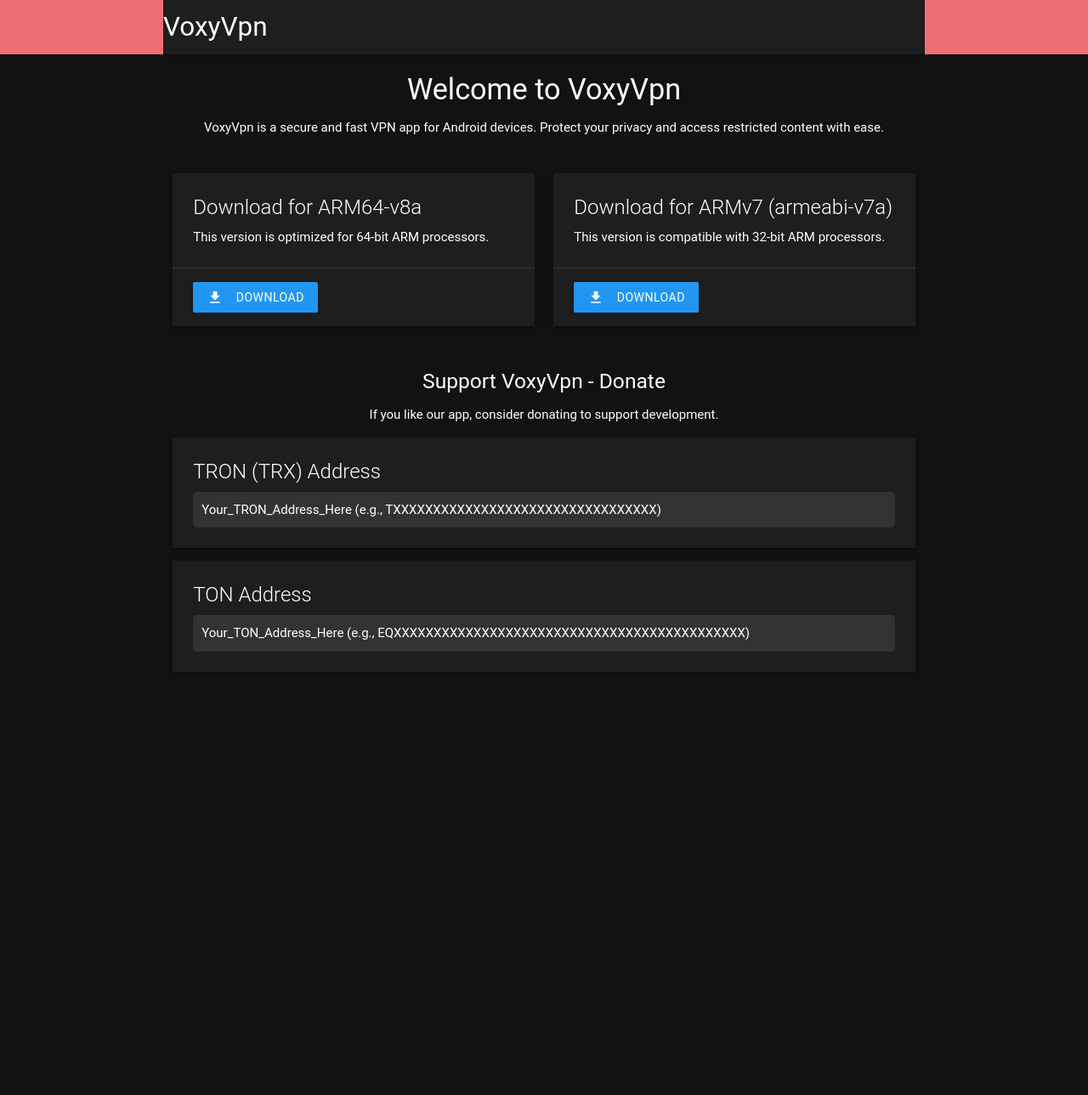
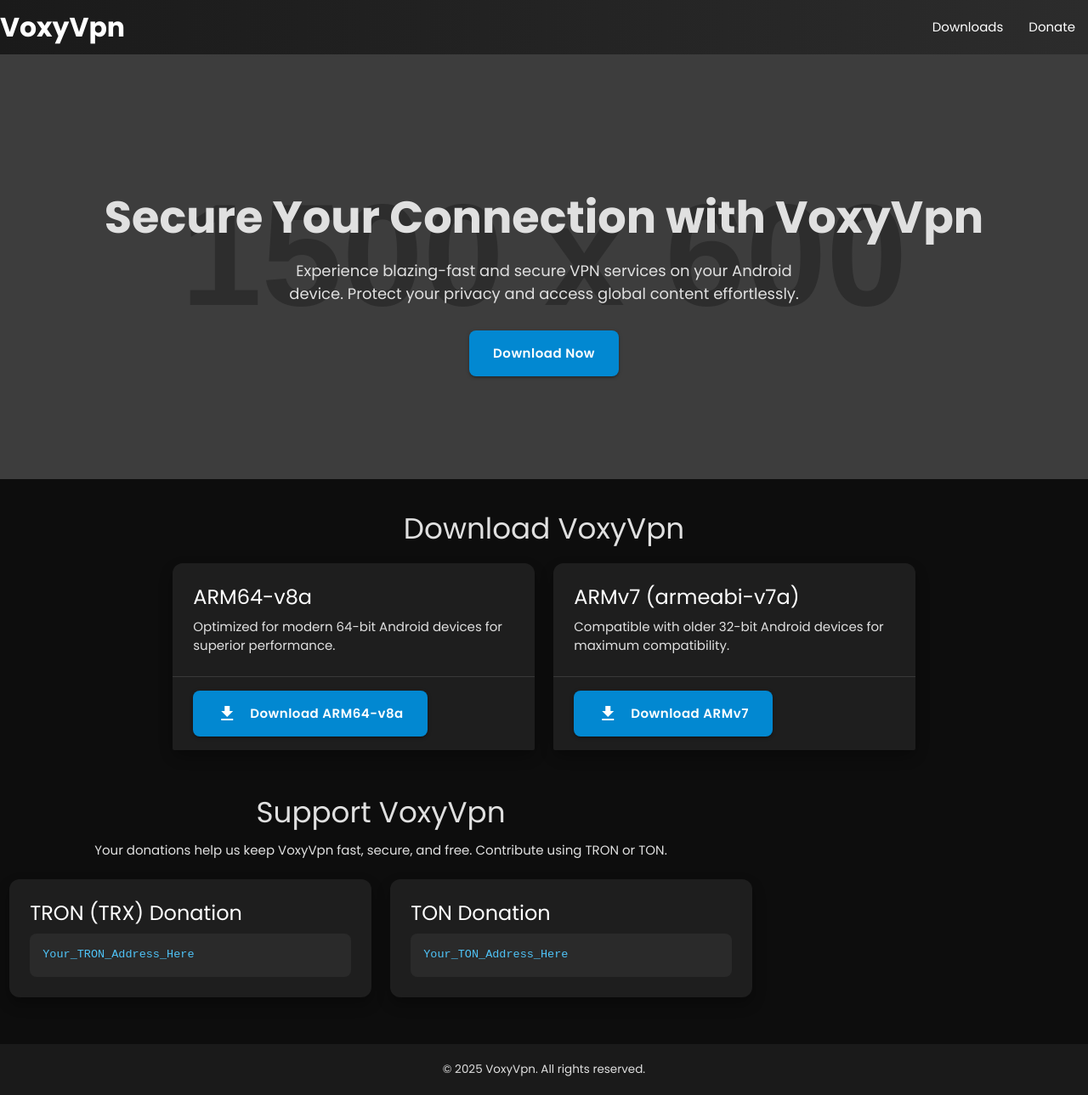
Before and after one commit to VoxyVpn/ResApi, a plain HTML site: page index.html in a window 1280 px wide. Shown: the whole page at 85% size. Before the commit the page ends 826 px from the top, so only its background shows below. Drawn offline with nearby package versions, Linux system fonts and the light colour scheme; placeholder pictures from the web are drawn by us.

Commit message:
Update index.html

```diff
--- a/index.html
+++ b/index.html
@@ -3,65 +3,152 @@
 <head>
     <meta charset="UTF-8">
     <meta name="viewport" content="width=device-width, initial-scale=1.0">
-    <title>VoxyVpn - Secure VPN for Android</title>
+    <title>VoxyVpn - Secure & Fast VPN for Android</title>
     <!-- Materialize CSS CDN -->
     <link rel="stylesheet" href="https://cdnjs.cloudflare.com/ajax/libs/materialize/1.0.0/css/materialize.min.css">
     <!-- Material Icons -->
     <link href="https://fonts.googleapis.com/icon?family=Material+Icons" rel="stylesheet">
+    <!-- Google Fonts -->
+    <link href="https://fonts.googleapis.com/css2?family=Poppins:wght@400;600;700&display=swap" rel="stylesheet">
     <style>
         body {
-            background-color: #121212;
-            color: #ffffff;
-            font-family: 'Roboto', sans-serif;
+            background-color: #0d0d0d;
+            color: #e0e0e0;
+            font-family: 'Poppins', sans-serif;
+            margin: 0;
+            overflow-x: hidden;
         }
         .nav-wrapper {
-            background-color: #1e1e1e;
+            background: linear-gradient(90deg, #1a1a1a, #2c2c2c);
+            box-shadow: 0 4px 8px rgba(0, 0, 0, 0.5);
+        }
+        .brand-logo {
+            font-weight: 700;
+            font-size: 2rem;
+            padding-left: 20px;
+        }
+        .hero-section {
+            background: url('https://via.placeholder.com/1500x600/1a1a1a/333333?text=VoxyVpn') no-repeat center/cover;
+            height: 500px;
+            display: flex;
+            align-items: center;
+            justify-content: center;
+            text-align: center;
+            position: relative;
+            margin-bottom: 40px;
+        }
+        .hero-section::after {
+            content: '';
+            position: absolute;
+            top: 0;
+            left: 0;
+            width: 100%;
+            height: 100%;
+            background: rgba(0, 0, 0, 0.7);
+        }
+        .hero-content {
+            position: relative;
+            z-index: 1;
+        }
+        .hero-content h1 {
+            font-size: 3.5rem;
+            font-weight: 700;
+            margin-bottom: 20px;
+        }
+        .hero-content p {
+            font-size: 1.2rem;
+            max-width: 600px;
+            margin: 0 auto 30px;
         }
         .card {
             background-color: #1e1e1e;
+            border-radius: 12px;
+            box-shadow: 0 8px 16px rgba(0, 0, 0, 0.3);
+            transition: transform 0.3s ease;
         }
-        .btn {
-            background-color: #2196f3;
+        .card:hover {
+            transform: translateY(-5px);
         }
-        .btn:hover {
-            background-color: #1976d2;
+        .card-title {
+            font-weight: 600;
+            color: #ffffff;
+        }
+        .btn-large {
+            background-color: #0288d1;
+            border-radius: 8px;
+            text-transform: none;
+            font-weight: 600;
+            transition: background-color 0.3s ease;
+        }
+        .btn-large:hover {
+            background-color: #0277bd;
         }
         .donate-section {
-            margin-top: 20px;
+            margin: 40px 0;
         }
         .donate-address {
-            background-color: #333333;
-            padding: 10px;
-            border-radius: 5px;
+            background-color: #2a2a2a;
+            padding: 15px;
+            border-radius: 8px;
             word-break: break-all;
+            font-family: 'Courier New', Courier, monospace;
+            font-size: 0.9rem;
+            color: #4fc3f7;
+        }
+        .footer {
+            background-color: #1a1a1a;
+            padding: 20px 0;
+            text-align: center;
+            margin-top: 40px;
+        }
+        .footer p {
+            margin: 0;
+            font-size: 0.9rem;
+        }
+        @media (max-width: 600px) {
+            .hero-content h1 {
+                font-size: 2.5rem;
+            }
+            .hero-section {
+                height: 400px;
+            }
         }
     </style>
 </head>
 <body>
+    <!-- Navigation -->
     <nav>
-        <div class="nav-wrapper container">
+        <div class="nav-wrapper">
             <a href="#" class="brand-logo">VoxyVpn</a>
+            <ul class="right hide-on-med-and-down">
+                <li><a href="#downloads">Downloads</a></li>
+                <li><a href="#donate">Donate</a></li>
+            </ul>
         </div>
     </nav>
 
-    <div class="container">
-        <div class="row">
-            <div class="col s12">
-                <h4 class="center-align">Welcome to VoxyVpn</h4>
-                <p class="center-align">VoxyVpn is a secure and fast VPN app for Android devices. Protect your privacy and access restricted content with ease.</p>
-            </div>
+    <!-- Hero Section -->
+    <div class="hero-section">
+        <div class="hero-content">
+            <h1>Secure Your Connection with VoxyVpn</h1>
+            <p>Experience blazing-fast and secure VPN services on your Android device. Protect your privacy and access global content effortlessly.</p>
+            <a href="#downloads" class="btn-large waves-effect waves-light">Download Now</a>
         </div>
+    </div>
 
+    <!-- Download Section -->
+    <div class="container" id="downloads">
+        <h4 class="center-align">Download VoxyVpn</h4>
         <div class="row">
             <div class="col s12 m6">
                 <div class="card">
                     <div class="card-content">
-                        <span class="card-title">Download for ARM64-v8a</span>
-                        <p>This version is optimized for 64-bit ARM processors.</p>
+                        <span class="card-title">ARM64-v8a</span>
+                        <p>Optimized for modern 64-bit Android devices for superior performance.</p>
                     </div>
                     <div class="card-action">
-                        <a href="path/to/voxyvpn_arm64-v8a.apk" class="btn waves-effect waves-light" download>
-                            <i class="material-icons left">file_download</i> Download
+                        <a href="path/to/voxyvpn_arm64-v8a.apk" class="btn-large waves-effect waves-light" download>
+                            <i class="material-icons left">file_download</i> Download ARM64-v8a
                         </a>
                     </div>
                 </div>
@@ -69,39 +156,55 @@
             <div class="col s12 m6">
                 <div class="card">
                     <div class="card-content">
-                        <span class="card-title">Download for ARMv7 (armeabi-v7a)</span>
-                        <p>This version is compatible with 32-bit ARM processors.</p>
+                        <span class="card-title">ARMv7 (armeabi-v7a)</span>
+                        <p>Compatible with older 32-bit Android devices for maximum compatibility.</p>
                     </div>
                     <div class="card-action">
-                        <a href="path/to/voxyvpn_armeabi-v7a.apk" class="btn waves-effect waves-light" download>
-                            <i class="material-icons left">file_download</i> Download
+                        <a href="path/to/voxyvpn_armeabi-v7a.apk" class="btn-large waves-effect waves-light" download>
+                            <i class="material-icons left">file_download</i> Download ARMv7
                         </a>
-                    </div>
-                </div>
-            </div>
-        </div>
-
-        <div class="row donate-section">
-            <div class="col s12">
-                <h5 class="center-align">Support VoxyVpn - Donate</h5>
-                <p class="center-align">If you like our app, consider donating to support development.</p>
-                <div class="card">
-                    <div class="card-content">
-                        <span class="card-title">TRON (TRX) Address</span>
-                        <div class="donate-address">Your_TRON_Address_Here (e.g., TXXXXXXXXXXXXXXXXXXXXXXXXXXXXXXXXX)</div>
-                    </div>
-                </div>
-                <div class="card">
-                    <div class="card-content">
-                        <span class="card-title">TON Address</span>
-                        <div class="donate-address">Your_TON_Address_Here (e.g., EQXXXXXXXXXXXXXXXXXXXXXXXXXXXXXXXXXXXXXXXXXXXX)</div>
                     </div>
                 </div>
             </div>
         </div>
     </div>
 
+    <!-- Donate Section -->
+    <div class="container donate-section" id="donate">
+        <h4 class="center-align">Support VoxyVpn</h4>
+        <p class="center-align">Your donations help us keep VoxyVpn fast, secure, and free. Contribute using TRON or TON.</p>
+        <div class="row">
+            <div class="col s12 m6">
+                <div class="card">
+                    <div class="card-content">
+                        <span class="card-title">TRON (TRX) Donation</span>
+                        <div class="donate-address">Your_TRON_Address_Here</div>
+                    </div>
+                </div>
+            </div>
+            <div class="col s12 m6">
+                <div class="card">
+                    <div class="card-content">
+                        <span class="card-title">TON Donation</span>
+                        <div class="donate-address">Your_TON_Address_Here</div>
+                    </div>
+                </div>
+            </div>
+        </div>
+    </div>
+
+    <!-- Footer -->
+    <footer class="footer">
+        <p>&copy; 2025 VoxyVpn. All rights reserved.</p>
+    </footer>
+
     <!-- Materialize JS CDN -->
     <script src="https://cdnjs.cloudflare.com/ajax/libs/materialize/1.0.0/js/materialize.min.js"></script>
+    <script>
+        // Initialize Materialize components
+        document.addEventListener('DOMContentLoaded', function() {
+            M.AutoInit();
+        });
+    </script>
 </body>
 </html>
```
